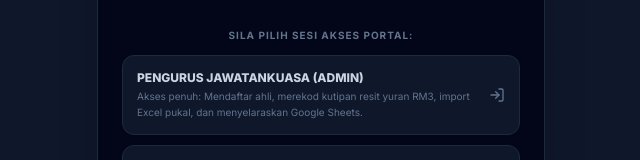
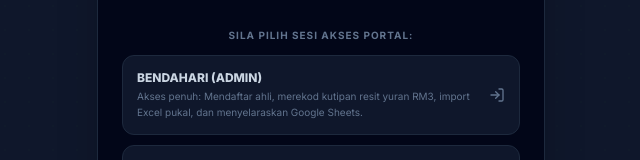
Before and after one commit to khairatkematiantpgb-hash/Khairat-V3, a React (Vite) app: page / in a window 1280 px wide. Shown: the part 350-510 px from the top of the page, without its empty margins (319-959 px from the left). Built offline with nearby package versions, Linux system fonts and the light colour scheme; no server answers.

Commit message:
refactor(ui): rename PENGURUS JAWATANKUASA to BENDAHARI
Update the admin role label in the navigation menu to accurately reflect the BENDAHARI (Treasurer) role.

```diff
--- a/src/App.tsx
+++ b/src/App.tsx
@@ -415,7 +415,7 @@ export default function App() {
                 >
                   <div className="flex justify-between items-center">
                     <div>
-                      <span className="font-extrabold text-xs block group-hover:text-emerald-400">PENGURUS JAWATANKUASA (ADMIN)</span>
+                      <span className="font-extrabold text-xs block group-hover:text-emerald-400">BENDAHARI (ADMIN)</span>
                       <p className="text-[10px] text-slate-500 mt-0.5 leading-relaxed">Akses penuh: Mendaftar ahli, merekod kutipan resit yuran RM3, import Excel pukal, dan menyelaraskan Google Sheets.</p>
                     </div>
                     <LogIn className="h-4 w-4 shrink-0 text-slate-500 group-hover:text-emerald-400 transition" />
```
